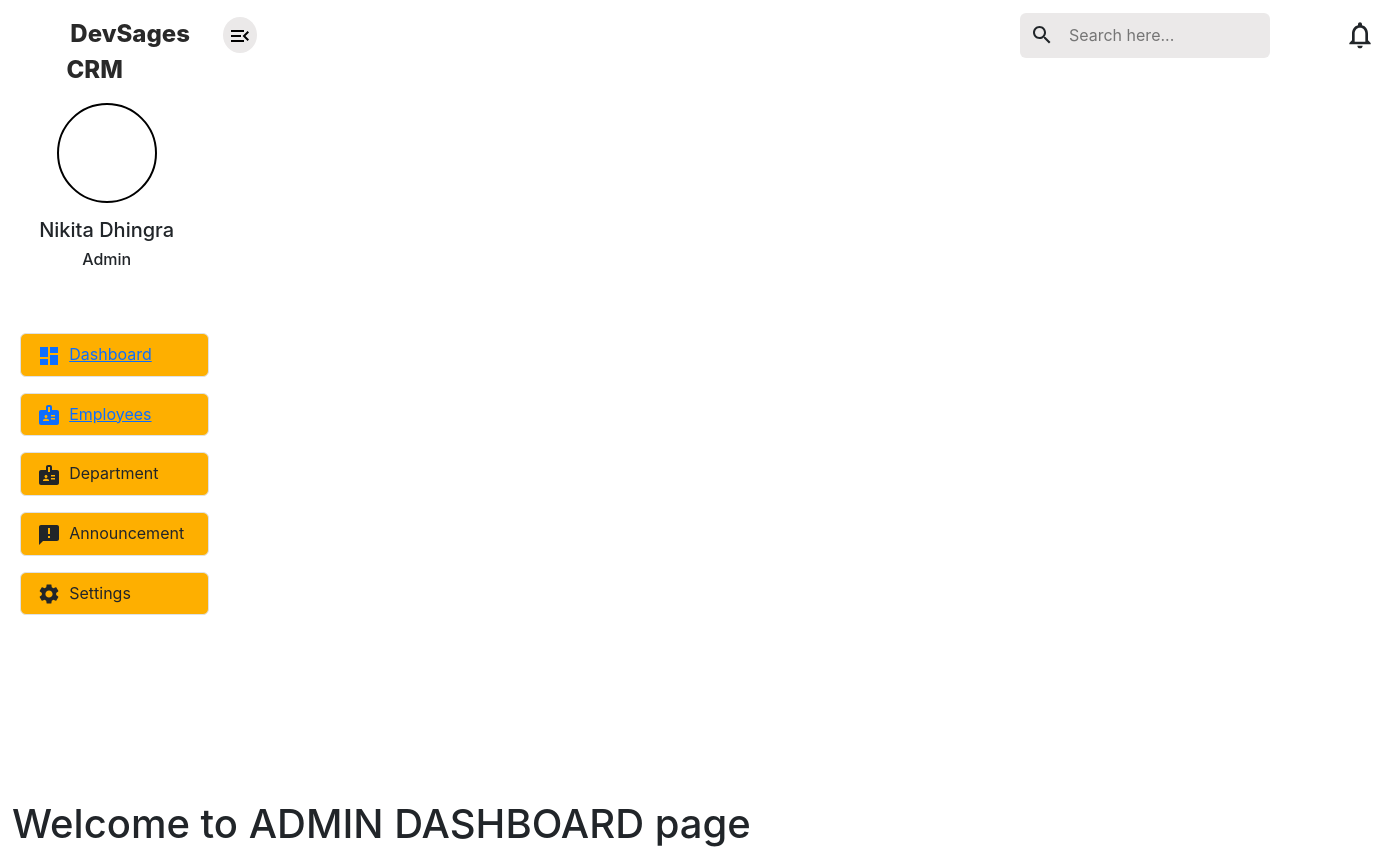
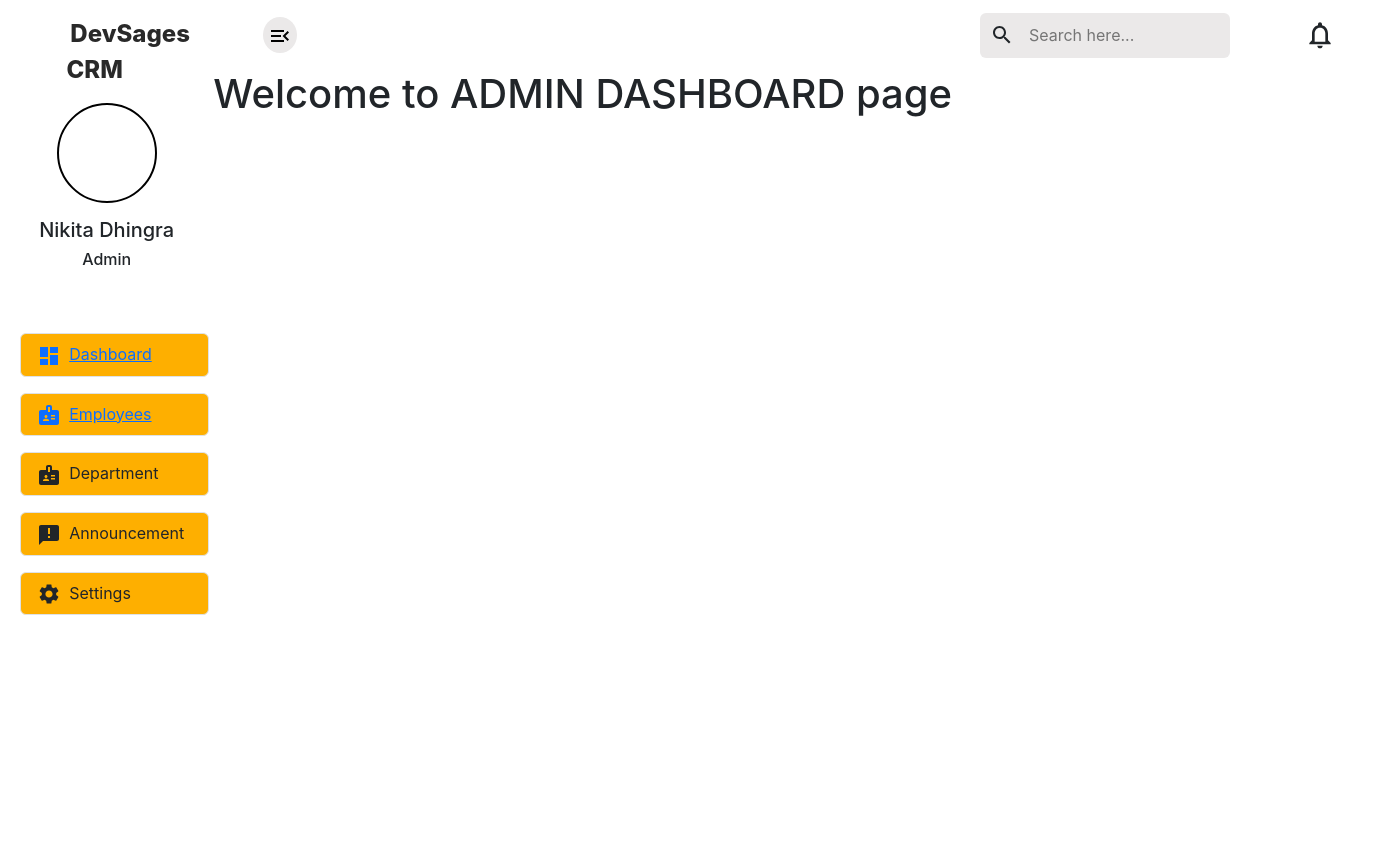
Before and after one commit to Mansibansal9648/Emp_mgmt_system_frontend, a React (Create React App) app: page /dashboard in a window 1280 px wide. Shown: the whole page, 1381 px wide, since content can reach past the window. After the commit the page ends 800 px from the top, so only its background shows below. Built offline with nearby package versions, Linux system fonts and the light colour scheme.

Commit message:
navbar css corrected

```diff
--- a/src/components/common/common.css
+++ b/src/components/common/common.css
@@ -30,7 +30,7 @@
   background-color: #fff;
   height: 70px;
 
-  padding: 10px 10px;
+  padding: 10px 50px;
 
   top: 0;
   left: 0;
--- a/src/components/common/layout/layout.jsx
+++ b/src/components/common/layout/layout.jsx
@@ -64,7 +64,6 @@ function Layout(props) {
           {/* Navbar */}
           <div className="col-md-10 p-0 border-0">
             <div className="container-fluid navbar d-flex justify-content-space-between ">
-
               <button className="rounded-circle">
                 <MenuOpenIcon />
               </button>
@@ -74,16 +73,16 @@ function Layout(props) {
                   type="text"
                   placeholder="Search here..."
                   className="input "
-                  /><NotificationsNoneIcon className="bell-icon" />
+                />
+                <NotificationsNoneIcon className="bell-icon" />
               </div>
-
             </div>
+            {props.children}
           </div>
         </div>
 
-          {props.children}
+
       </div>
-
     </>
   );
 }
```
Lines whose indentation alone changed are shown as unchanged.
